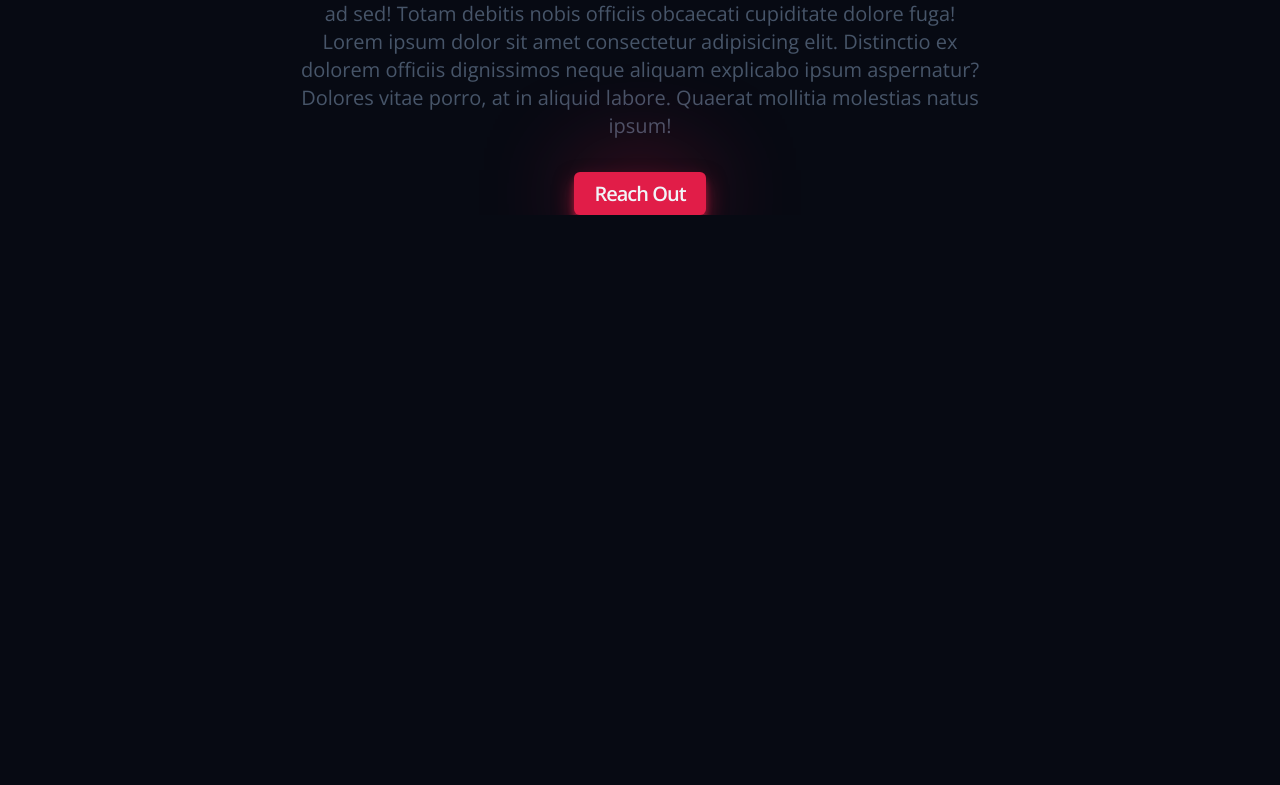
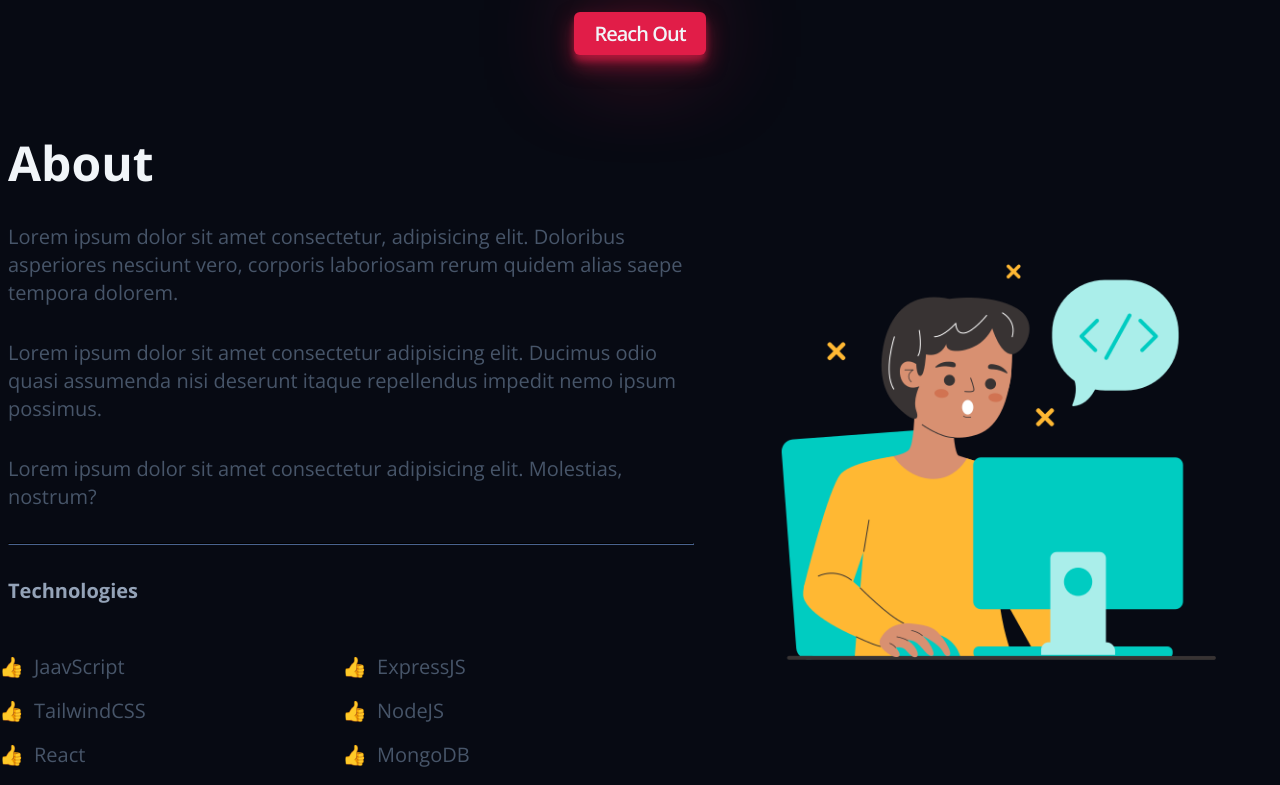
Before and after one commit to IsbatBInHossain/personal-website-v1, a website built with Vite: page index.html in a window 1280 px wide. Shown: the part 755-1540 px from the top of the page. Before the commit the page ends 970 px from the top, so only its background shows below. Built offline with nearby package versions, Linux system fonts and the light colour scheme.

Commit message:
Add about section

```diff
--- a/index.html
+++ b/index.html
@@ -63,7 +63,7 @@
       </nav>
     </header>
     <main>
-      <section class="hero section">
+      <section class="hero container">
         <img class="hero__img" src="/Profile.png" alt="Profile Picture" />
         <h2 class="hero__subtitle">Hi, I'm Isbat</h2>
         <h1 class="hero__title">
@@ -74,20 +74,58 @@
           Lorem ipsum, dolor sit amet consectetur adipisicing elit. Assumenda a,
           eveniet aspernatur, provident repellat ab optio suscipit voluptas ut
           quia, ad sed! Totam debitis nobis officiis obcaecati cupiditate dolore
-          fuga! Lorem ipsum dolor sit amet consectetur adipisicing elit.
-          Distinctio ex dolorem officiis dignissimos neque aliquam explicabo
-          ipsum aspernatur? Dolores vitae porro, at in aliquid labore. Quaerat
-          mollitia molestias natus ipsum!
+          fuga!
         </p>
         <button class="hero__btn btn">Reach out</button>
       </section>
 
-      <!-- <section></section> -->
+      <section class="about container section">
+        <div class="about__content">
+          <h2 class="about__title">About</h2>
+          <p class="about_description">
+            Lorem ipsum dolor sit amet consectetur, adipisicing elit. Doloribus
+            asperiores nesciunt vero, corporis laboriosam rerum quidem alias
+            saepe tempora dolorem.
+          </p>
+          <p class="about_description">
+            Lorem ipsum dolor sit amet consectetur adipisicing elit. Ducimus
+            odio quasi assumenda nisi deserunt itaque repellendus impedit nemo
+            ipsum possimus.
+          </p>
+          <p class="about_description">
+            Lorem ipsum dolor sit amet consectetur adipisicing elit. Molestias,
+            nostrum?
+          </p>
+          <hr class="about__hr" />
+          <h3 class="about__subtitle">Technologies</h3>
+          <div class="about__list-container">
+            <ul class="about__ul">
+              <li class="about__list">JaavScript</li>
+              <li class="about__list">TailwindCSS</li>
+              <li class="about__list">React</li>
+            </ul>
+            <ul class="about__ul">
+              <li class="about__list">ExpressJS</li>
+              <li class="about__list">NodeJS</li>
+              <li class="about__list">MongoDB</li>
+            </ul>
+          </div>
+        </div>
+        <div class="about__img-wrapper">
+          <img class="about__img" src="/programming.png" alt="programming" />
+        </div>
+      </section>
       <!-- <section></section> -->
       <!-- <section></section> -->
       <!-- <section></section> -->
     </main>
-    <footer></footer>
+    <footer>
+      <!-- <a
+        href="https://www.flaticon.com/free-stickers/web-programming"
+        title="web programming stickers"
+        >Web programming stickers created by kerismaker - Flaticon</a
+      > -->
+    </footer>
     <script type="module" src="./src/main.js"></script>
   </body>
 </html>
--- a/src/main.js
+++ b/src/main.js
@@ -2,4 +2,5 @@ import "../styles/modern-normalized.css";
 import "../styles/style.css";
 import "../styles/components/header.css";
 import "../styles/components/hero.css";
+import "../styles/components/about.css";
 import "../styles/utils.css";
--- /dev/null
+++ b/styles/components/about.css
@@ -0,0 +1,131 @@
+.about {
+  display: flex;
+  flex-direction: column;
+  gap: 1rem;
+}
+.about__content {
+  display: flex;
+  flex-direction: column;
+  gap: 1rem;
+}
+.about__title {
+  font-size: var(--size-2xl);
+}
+.about_description {
+  max-width: 60ch;
+  font-size: var(--size-sm);
+  color: var(--clr-slate600);
+}
+.about__hr {
+  border-color: var(--clr-slate800);
+}
+.about__subtitle {
+  font-size: var(--size-sm);
+  color: var(--clr-slate400);
+}
+.about__list-container {
+  display: flex;
+}
+.about__ul {
+  display: flex;
+  flex-direction: column;
+  gap: 1rem;
+  list-style-type: "\1F44D";
+  padding: 1rem;
+  flex: 1;
+}
+.about__list {
+  color: var(--clr-slate600);
+  font-size: var(--size-sm);
+}
+.about__list::before {
+  content: "";
+  margin-left: 0.5em;
+}
+
+/* xs */
+@media (min-width: 475px) {
+  .about {
+    gap: 1.5rem;
+  }
+  .about__content {
+    gap: 1.5rem;
+  }
+  .about__title {
+    font-size: var(--size-3xl);
+  }
+  .about_description {
+    font-size: var(--size-base);
+  }
+
+  .about__subtitle {
+    font-size: var(--size-base);
+  }
+
+  .about__list {
+    font-size: var(--size-base);
+  }
+}
+
+/* sm */
+@media (min-width: 640px) {
+  .about__img-wrapper {
+    margin: 0 auto;
+  }
+  .about__img {
+    width: 28.6875rem;
+  }
+}
+
+/* md */
+/* @media (min-width: 768px) {} */
+
+/* lg */
+@media (min-width: 1024px) {
+  .about {
+    flex-direction: row;
+    justify-content: space-between;
+    align-items: center;
+  }
+  .about__title {
+    font-size: var(--size-4xl);
+  }
+  .about_description {
+    font-size: var(--size-lg);
+  }
+
+  .about__subtitle {
+    font-size: var(--size-lg);
+  }
+
+  .about__list {
+    font-size: var(--size-lg);
+  }
+}
+
+/* xl */
+@media (min-width: 1280px) {
+  .about__content {
+    gap: 2rem;
+  }
+  .about__title {
+    font-size: var(--size-5xl);
+  }
+  .about_description {
+    font-size: var(--size-xl);
+  }
+
+  .about__subtitle {
+    font-size: var(--size-xl);
+  }
+
+  .about__list {
+    font-size: var(--size-xl);
+  }
+  .about__img {
+    width: 30.75rem;
+  }
+}
+
+/* 2xl */
+/* @media (min-width: 1536px) {} */
```
Also changed, not shown: public/programming.png (added).
